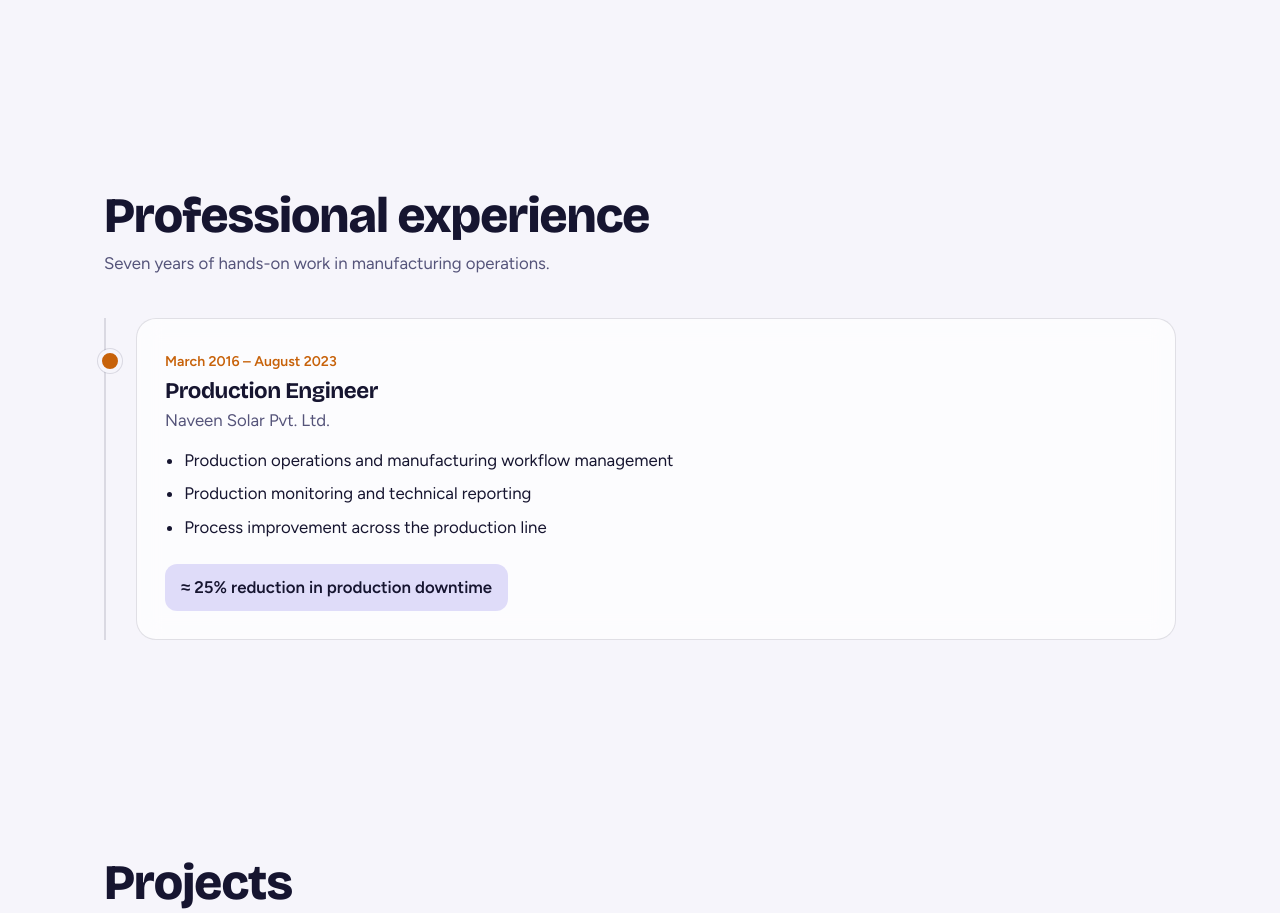
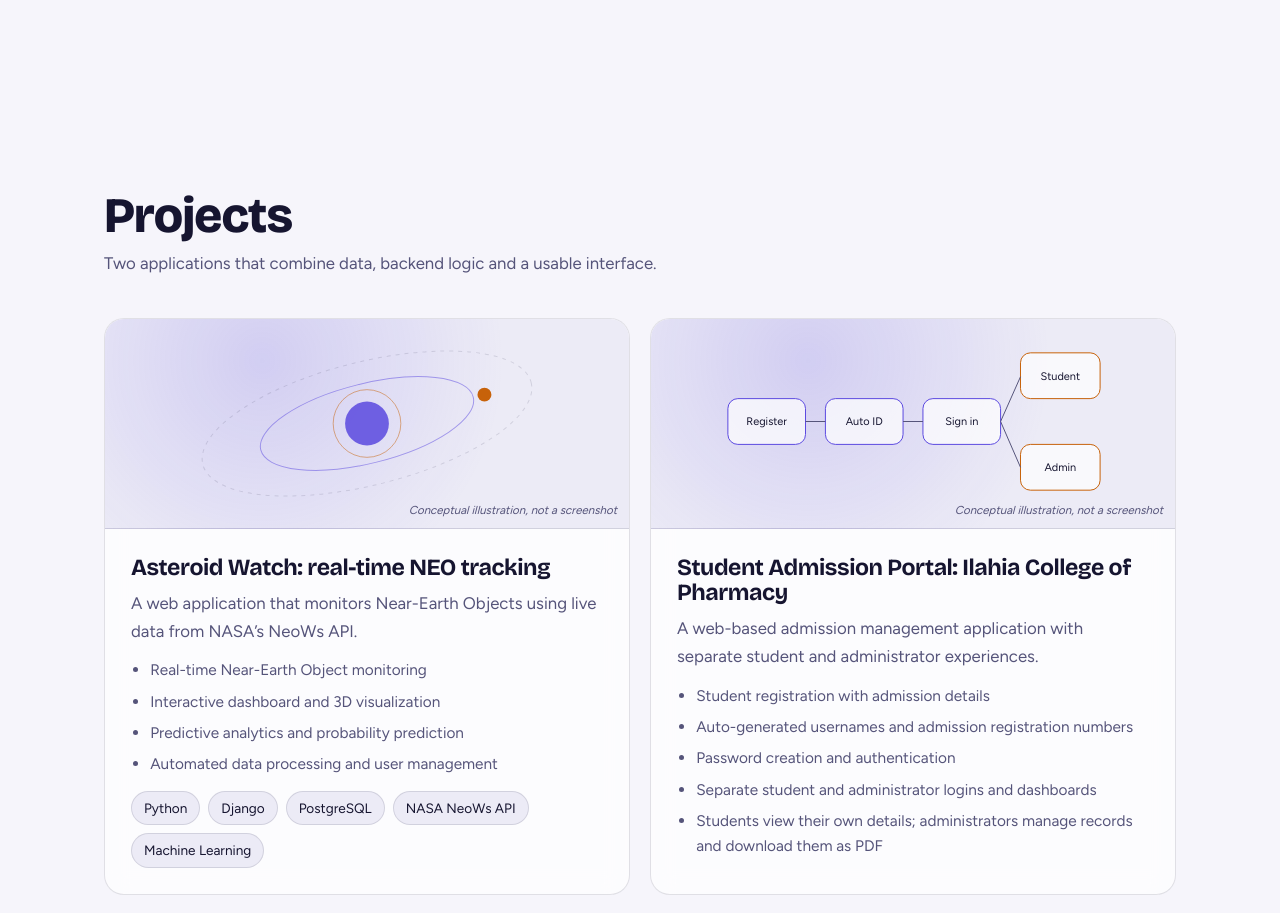
Before and after one commit to Shahzadsha/My-Portfolio, a plain HTML site: page index.html in a window 1280 px wide. Shown: the part 1350-2263 px from the top of the page. Drawn offline with nearby package versions, Linux system fonts and the light colour scheme.

Commit message:
Update portfolio design

```diff
--- a/index.html
+++ b/index.html
@@ -890,7 +890,6 @@
                 <ul class="links" id="links">
                     <li><a href="#home">Home</a></li>
                     <li><a href="#about">About</a></li>
-                    <li><a href="#experience">Experience</a></li>
                     <li><a href="#projects">Projects</a></li>
                     <li><a href="#skills">Skills</a></li>
                     <li><a href="#education">Education</a></li>
@@ -964,26 +963,6 @@
                         <dt>Email</dt>
                         <dd><a href="mailto:shasadsha@gmail.com">shasadsha@gmail.com</a></dd>
                     </dl>
-                </div>
-            </div>
-        </section>
-
-        <section id="experience">
-            <div class="wrap">
-                <h2>Professional experience</h2>
-                <p class="lead">Seven years of hands-on work in manufacturing operations.</p>
-                <div class="tl">
-                    <article class="glass rv">
-                        <span class="when">March 2016 – August 2023</span>
-                        <h3>Production Engineer</h3>
-                        <p class="org">Naveen Solar Pvt. Ltd.</p>
-                        <ul class="pts">
-                            <li>Production operations and manufacturing workflow management</li>
-                            <li>Production monitoring and technical reporting</li>
-                            <li>Process improvement across the production line</li>
-                        </ul>
-                        <span class="hl">≈ 25% reduction in production downtime</span>
-                    </article>
                 </div>
             </div>
         </section>
```
